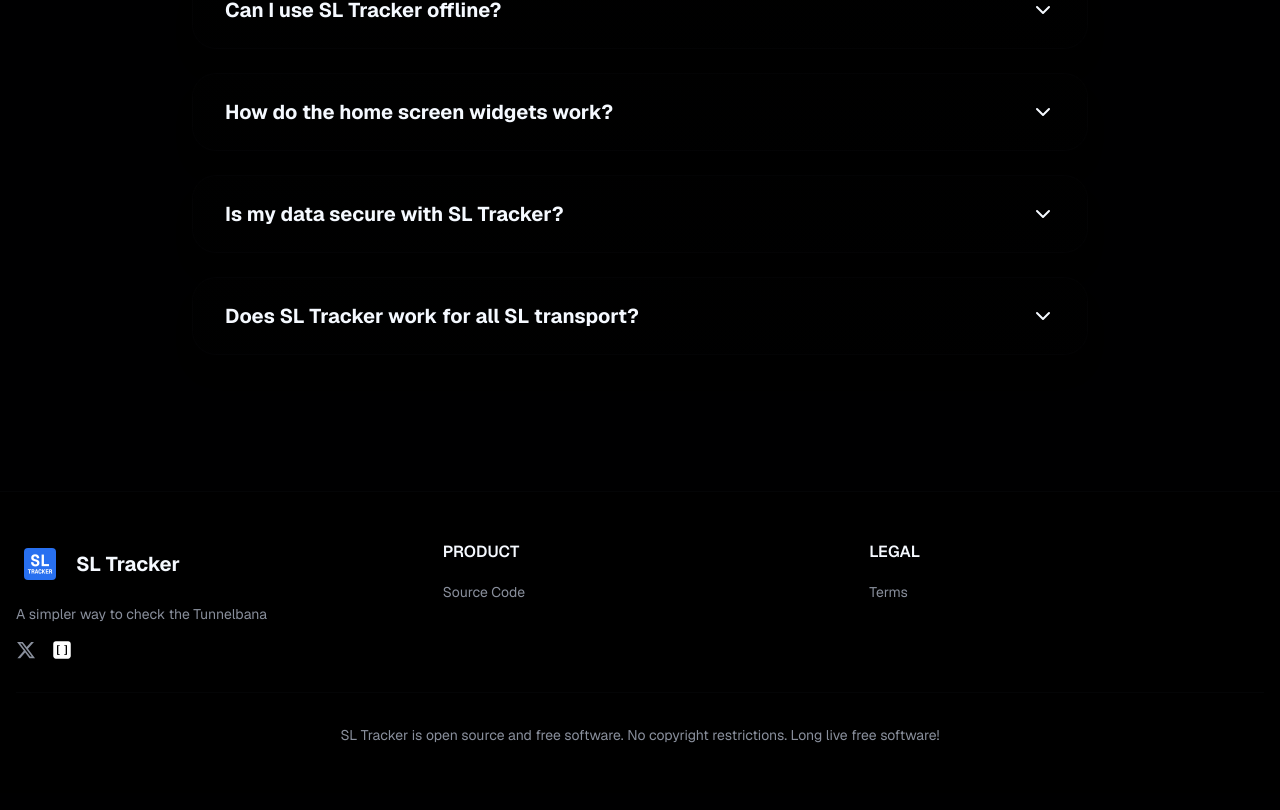
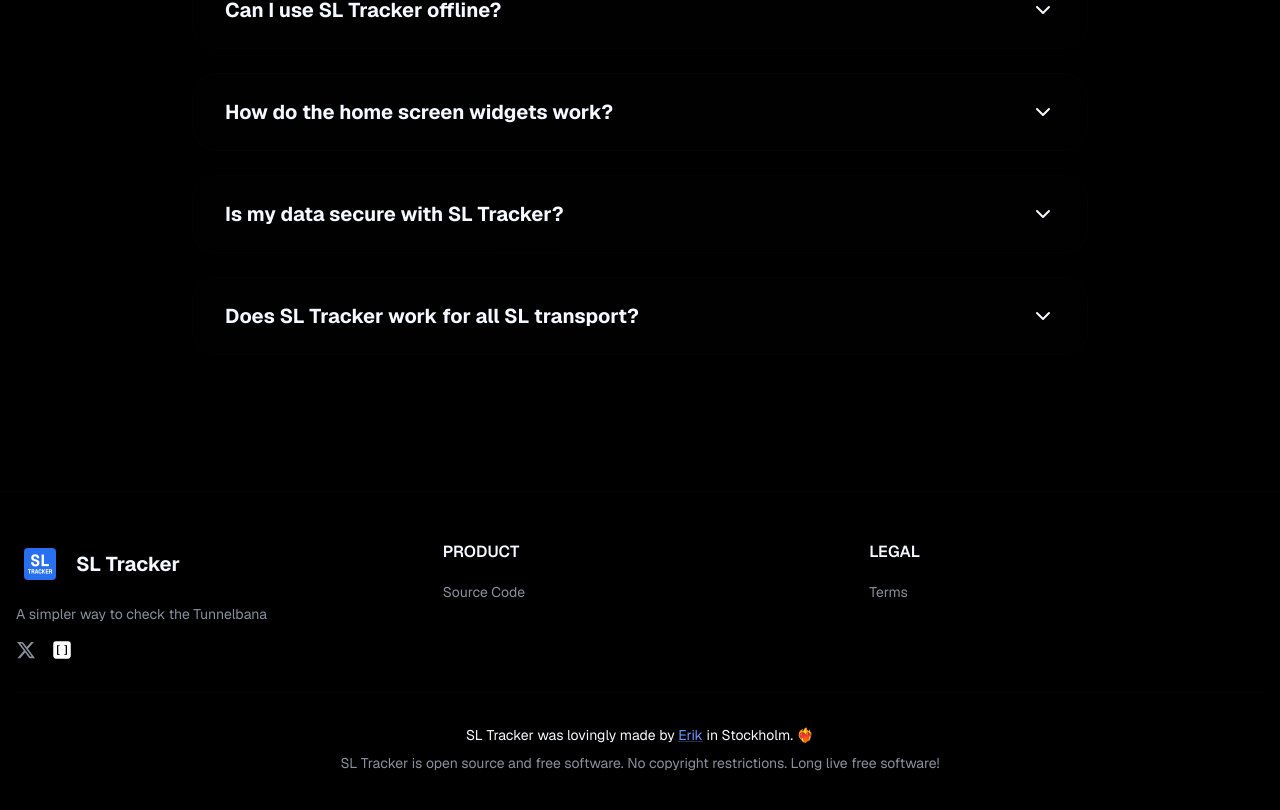
Before and after one commit to swedishfrenchpress/SLTrackerWebsite, a Next.js app: page / in a window 1280 px wide. Shown: the part 6908-7718 px from the top of the page. Built offline with nearby package versions, Linux system fonts and the light colour scheme; no server answers.

Commit message:
updaed footer.

```diff
--- a/src/components/sections/faq.tsx
+++ b/src/components/sections/faq.tsx
@@ -14,7 +14,7 @@ export function FAQ() {
       title="FAQ"
       subtitle="Common Questions"
       align="center"
-      className="container px-10 mx-auto max-w-[var(--max-container-width)]"
+      className="container px-4 mx-auto max-w-[var(--max-container-width)]"
     >
       <div className="flex justify-center">
         <Accordion
--- a/src/components/sections/footer.tsx
+++ b/src/components/sections/footer.tsx
@@ -9,8 +9,8 @@ export function Footer() {
         {/* Mobile Layout - Stacked */}
         <div className="block md:hidden">
           {/* Brand Section */}
-          <div className="text-center mb-8">
-            <div className="flex items-center justify-center space-x-3 mb-4">
+          <div className="text-left mb-8">
+            <div className="flex items-center space-x-3 mb-2">
               <div className="p-2">
                 <img
                   src="/appicon.png"
@@ -23,7 +23,7 @@ export function Footer() {
             <p className="text-sm text-muted-foreground mb-4">
               A simpler way to check the Tunnelbana
             </p>
-            <div className="flex justify-center space-x-4 mb-6">
+            <div className="flex space-x-4 mb-6">
               <Link
                 href="https://twitter.com/uxerik_"
                 target="_blank"
@@ -46,7 +46,7 @@ export function Footer() {
           </div>
 
           {/* Mobile Links - Horizontal */}
-          <div className="flex justify-center space-x-8 mb-6">
+          <div className="flex space-x-8 mb-6">
             <div className="text-center">
               <h3 className="font-semibold text-foreground mb-2 text-sm">PRODUCT</h3>
               <Link
@@ -141,7 +141,19 @@ export function Footer() {
 
         {/* Copyright */}
         <div className="border-t border-border/40 mt-6 sm:mt-8 pt-6 sm:pt-8 text-center">
-          <p className="text-sm text-muted-foreground px-4">
+          <p className="text-sm text-foreground px-4">
+            SL Tracker was lovingly made by{" "}
+            <a
+              href="https://www.erik.day/"
+              target="_blank"
+              rel="noopener noreferrer"
+              className="text-primary hover:text-primary/80 transition-colors duration-200 underline decoration-primary/30 hover:decoration-primary/50"
+            >
+              Erik
+            </a>{" "}
+            in Stockholm. ❤️‍🔥
+          </p>
+          <p className="text-sm text-muted-foreground px-4 mt-2">
             {siteConfig.name} is open source and free software. No copyright restrictions. Long live free software!
           </p>
         </div>
```
